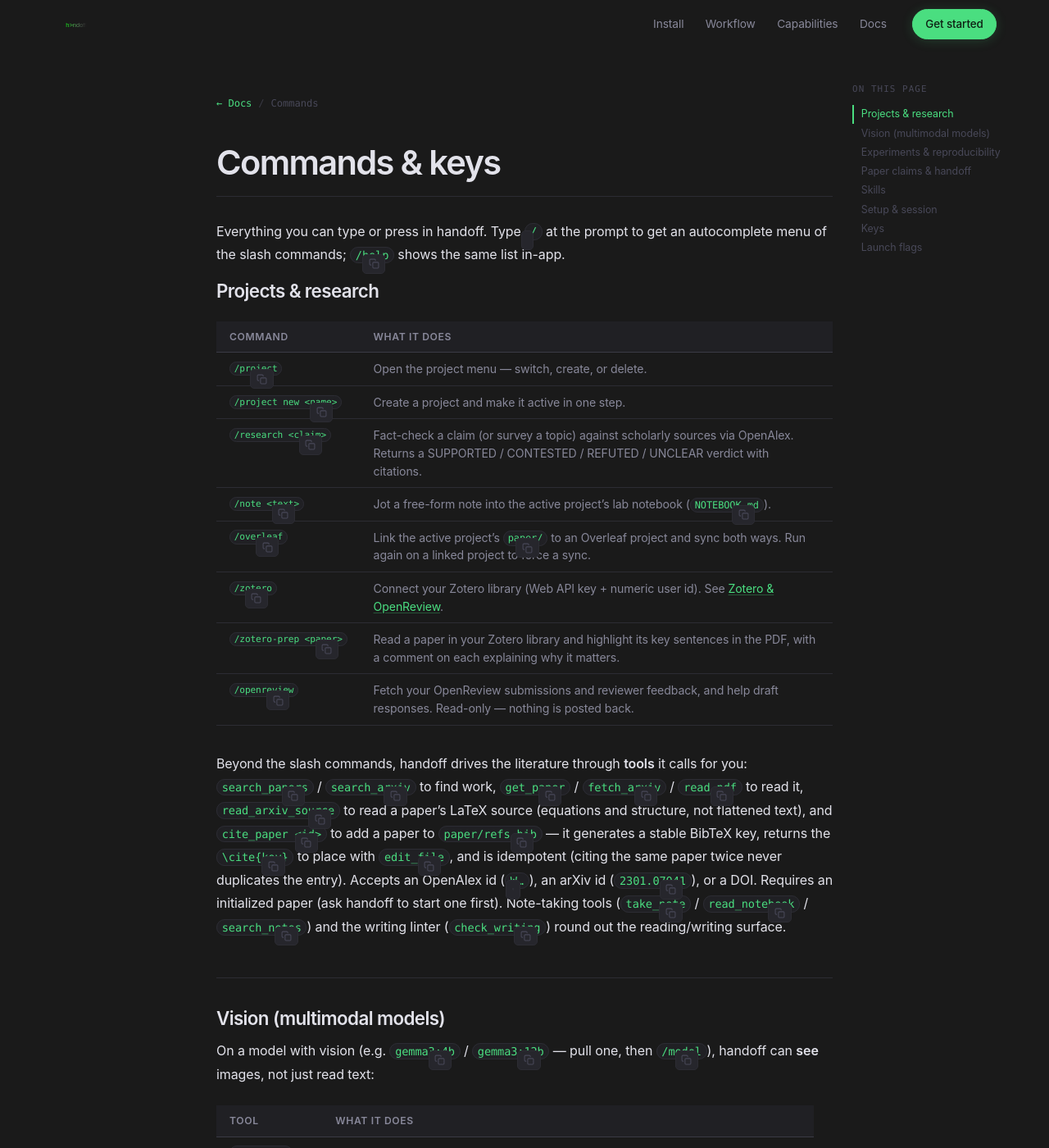
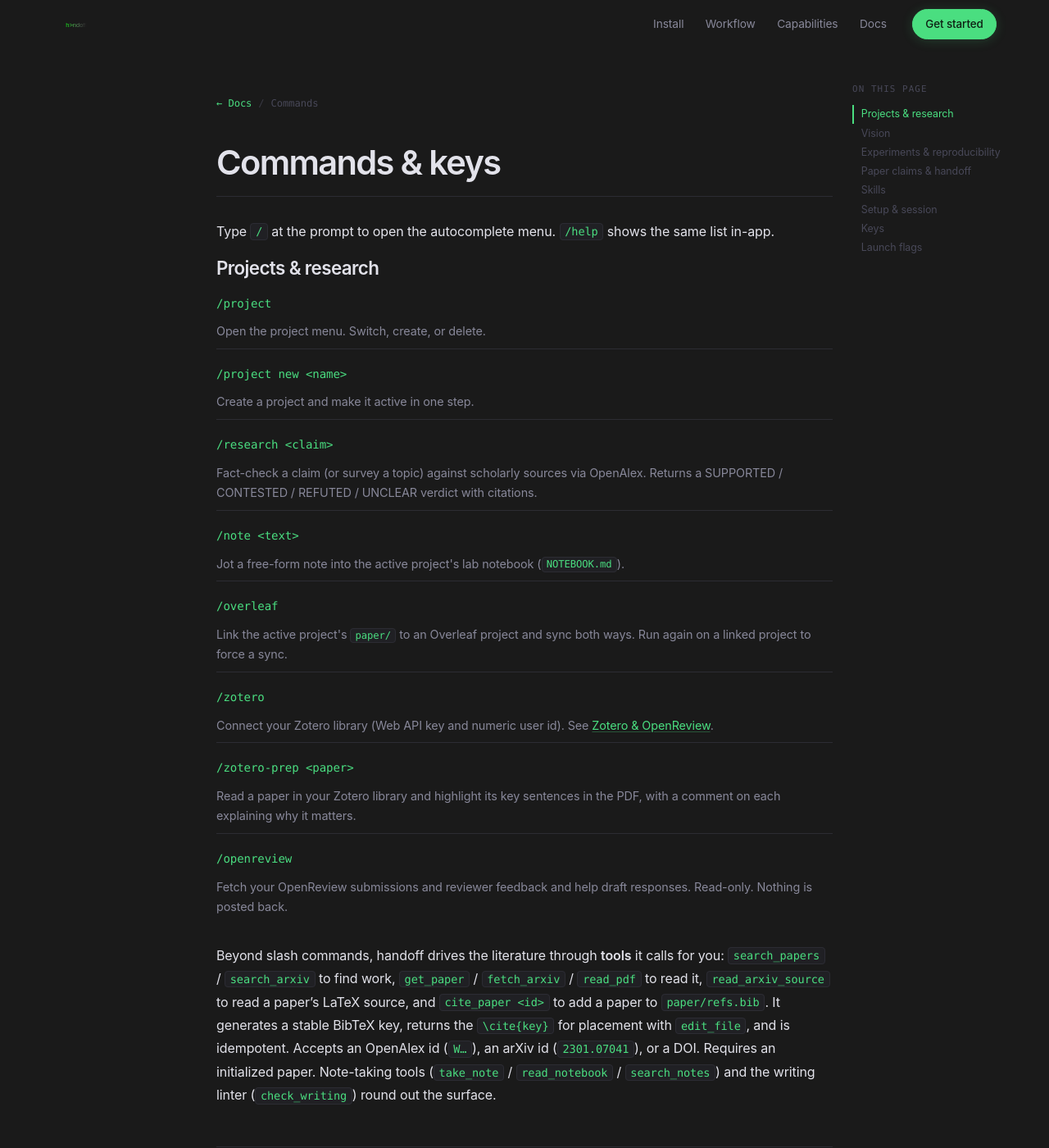
Before and after one commit to handoff-org/handoff, a Jekyll site: the page built from docs/commands.md, in a window 1280 px wide and 1400 px high. Shown: the whole window at 82% size. Built offline with Jekyll 4.4.1, drawn with Linux system fonts in a browser that asks for light colours; some web fonts are replaced; some of the changed text lies outside the part shown.

Commit message:
Docs: fix copy icons in tables, remove terminal card, rewrite commands page
- Scope copy-button CSS/JS to div.highlighter-rouge so inline code inside
  table cells no longer shows copy icons
- Add .hf-cmds definition-list styles for clean command listings
- Remove floating terminal card from homepage (was adding whitespace with no value)
- Rewrite commands.md: replace markdown tables with <dl class="hf-cmds">,
  remove all em-dashes, tighten prose throughout

```diff
--- a/docs/_layouts/doc.html
+++ b/docs/_layouts/doc.html
@@ -204,8 +204,8 @@
       border-radius: 4px; padding: 0.1em 0.42em;
       color: var(--hf-accent);
     }
-    /* Code blocks (Rouge) */
-    .hf-doc-prose .highlighter-rouge,
+    /* Code blocks (Rouge — block-level divs only, not inline code spans) */
+    .hf-doc-prose div.highlighter-rouge,
     .hf-doc-prose pre {
       position: relative;
       background: var(--hf-surface);
@@ -214,12 +214,12 @@
       margin: 1rem 0 1.6rem;
       overflow: hidden;
     }
-    .hf-doc-prose .highlighter-rouge .highlight,
+    .hf-doc-prose div.highlighter-rouge .highlight,
     .hf-doc-prose pre {
       overflow-x: auto;
       padding: 1rem 1.2rem;
     }
-    .hf-doc-prose .highlighter-rouge code,
+    .hf-doc-prose div.highlighter-rouge code,
     .hf-doc-prose pre code {
       background: none; border: none; padding: 0; border-radius: 0;
       font-size: 0.82rem; line-height: 1.65; color: var(--hf-text);
@@ -252,6 +252,23 @@
       white-space: nowrap;
     }
     .hf-doc-prose tbody tr:hover td { background: rgba(255,255,255,0.02); }
+    /* Command definition lists */
+    .hf-doc-prose .hf-cmds { margin: 1.2rem 0 2rem; padding: 0; }
+    .hf-doc-prose .hf-cmds dt {
+      margin: 0; padding: 1.2rem 0 0.3rem;
+      border-top: 1px solid var(--hf-border);
+      font-family: var(--font-mono); font-size: 0.88rem;
+      color: var(--hf-accent); font-weight: 500;
+    }
+    .hf-doc-prose .hf-cmds dt:first-child { padding-top: 0; border-top: none; }
+    .hf-doc-prose .hf-cmds dt code {
+      font-size: inherit; color: inherit;
+      background: none; border: none; padding: 0;
+    }
+    .hf-doc-prose .hf-cmds dd {
+      margin: 0.35rem 0 0.5rem; padding: 0;
+      color: var(--hf-muted); font-size: 0.9rem; line-height: 1.7;
+    }
     /* Lists */
     .hf-doc-prose ul, .hf-doc-prose ol {
       padding-left: 1.5rem; margin: 0 0 1.1rem;
--- a/docs/commands.md
+++ b/docs/commands.md
@@ -5,132 +5,189 @@ title: Commands
 
 # Commands & keys
 
-Everything you can type or press in handoff. Type `/` at the prompt to get an
-autocomplete menu of the slash commands; `/help` shows the same list in-app.
+Type `/` at the prompt to open the autocomplete menu. `/help` shows the same list in-app.
 
 ## Projects & research
 
-| Command | What it does |
-|---------|--------------|
-| `/project` | Open the project menu — switch, create, or delete. |
-| `/project new <name>` | Create a project and make it active in one step. |
-| `/research <claim>` | Fact-check a claim (or survey a topic) against scholarly sources via OpenAlex. Returns a SUPPORTED / CONTESTED / REFUTED / UNCLEAR verdict with citations. |
-| `/note <text>` | Jot a free-form note into the active project's lab notebook (`NOTEBOOK.md`). |
-| `/overleaf` | Link the active project's `paper/` to an Overleaf project and sync both ways. Run again on a linked project to force a sync. |
-| `/zotero` | Connect your Zotero library (Web API key + numeric user id). See [Zotero & OpenReview](integrations.md). |
-| `/zotero-prep <paper>` | Read a paper in your Zotero library and highlight its key sentences in the PDF, with a comment on each explaining why it matters. |
-| `/openreview` | Fetch your OpenReview submissions and reviewer feedback, and help draft responses. Read-only — nothing is posted back. |
+<dl class="hf-cmds">
+<dt><code>/project</code></dt>
+<dd>Open the project menu. Switch, create, or delete.</dd>
 
-Beyond the slash commands, handoff drives the literature through **tools** it calls for you:
-`search_papers` / `search_arxiv` to find work, `get_paper` / `fetch_arxiv` / `read_pdf` to read
-it, `read_arxiv_source` to read a paper's LaTeX source (equations and structure, not flattened
-text), and `cite_paper <id>` to add a paper to `paper/refs.bib` — it generates a stable BibTeX key,
-returns the `\cite{key}` to place with `edit_file`, and is idempotent (citing the same paper
-twice never duplicates the entry). Accepts an OpenAlex id (`W…`), an arXiv id (`2301.07041`), or a
-DOI. Requires an initialized paper (ask handoff to start one first). Note-taking tools
-(`take_note` / `read_notebook` / `search_notes`) and the writing linter (`check_writing`) round
-out the reading/writing surface.
+<dt><code>/project new &lt;name&gt;</code></dt>
+<dd>Create a project and make it active in one step.</dd>
 
-## Vision (multimodal models)
+<dt><code>/research &lt;claim&gt;</code></dt>
+<dd>Fact-check a claim (or survey a topic) against scholarly sources via OpenAlex. Returns a SUPPORTED / CONTESTED / REFUTED / UNCLEAR verdict with citations.</dd>
 
-On a model with vision (e.g. `gemma3:4b` / `gemma3:12b` — pull one, then `/model`), handoff can
-**see** images, not just read text:
+<dt><code>/note &lt;text&gt;</code></dt>
+<dd>Jot a free-form note into the active project's lab notebook (<code>NOTEBOOK.md</code>).</dd>
 
-| Tool | What it does |
-|------|--------------|
-| `view_image` | Look at a local image or an image URL (PNG/JPEG/GIF/WebP). |
-| `view_pdf_page` | Render a PDF page to an image and view it — figures, tables, layout that flat text loses. |
+<dt><code>/overleaf</code></dt>
+<dd>Link the active project's <code>paper/</code> to an Overleaf project and sync both ways. Run again on a linked project to force a sync.</dd>
 
-`run_code` also surfaces any figures it generates (`results/*.png`) so the agent can `view_image`
-them. On a non-vision model these tools return a "switch to a vision model" note instead of an
-image. PDF rendering uses PyMuPDF via [uv](https://docs.astral.sh/uv/) (no `poppler` needed).
+<dt><code>/zotero</code></dt>
+<dd>Connect your Zotero library (Web API key and numeric user id). See <a href="integrations">Zotero &amp; OpenReview</a>.</dd>
+
+<dt><code>/zotero-prep &lt;paper&gt;</code></dt>
+<dd>Read a paper in your Zotero library and highlight its key sentences in the PDF, with a comment on each explaining why it matters.</dd>
+
+<dt><code>/openreview</code></dt>
+<dd>Fetch your OpenReview submissions and reviewer feedback and help draft responses. Read-only. Nothing is posted back.</dd>
+</dl>
+
+Beyond slash commands, handoff drives the literature through **tools** it calls for you: `search_papers` / `search_arxiv` to find work, `get_paper` / `fetch_arxiv` / `read_pdf` to read it, `read_arxiv_source` to read a paper's LaTeX source, and `cite_paper <id>` to add a paper to `paper/refs.bib`. It generates a stable BibTeX key, returns the `\cite{key}` for placement with `edit_file`, and is idempotent. Accepts an OpenAlex id (`W…`), an arXiv id (`2301.07041`), or a DOI. Requires an initialized paper. Note-taking tools (`take_note` / `read_notebook` / `search_notes`) and the writing linter (`check_writing`) round out the surface.
+
+## Vision
+
+On a model with vision (for example `gemma3:4b` or `gemma3:12b`), handoff can see images:
+
+<dl class="hf-cmds">
+<dt><code>view_image</code></dt>
+<dd>Look at a local image or image URL (PNG/JPEG/GIF/WebP).</dd>
+
+<dt><code>view_pdf_page</code></dt>
+<dd>Render a PDF page to an image and view it. Captures figures, tables, and layout that flat text loses. PDF rendering uses PyMuPDF via <a href="https://docs.astral.sh/uv/">uv</a> (no poppler needed).</dd>
+</dl>
+
+`run_code` surfaces any figures it generates (`results/*.png`) so the agent can `view_image` them. On a non-vision model these tools return a note to switch models instead of an image.
 
 ## Experiments & reproducibility
 
-`run_code` runs Python/R/Julia/shell. Each Python experiment gets its own isolated
-[uv](https://docs.astral.sh/uv/) project under `experiments/<name>/` (`uv init` →
-`uv add <deps>` → `uv run`), so it's a self-contained, GitHub-pushable project with a
-`pyproject.toml` + `uv.lock`. Every `run_code` execution is captured as a **capsule**
-under `runs/<id>/` — the exact code
-(`run.<ext>`), the environment (allowlisted vars), git commit + uncommitted diff (when the code is in a
-repo), hashes of the files it wrote under `results/`, parsed metrics, full `stdout.txt`/`stderr.txt`, and
-an auto-generated `repro.sh` (which uses `uv run` for uv experiments). Record metrics by writing
-`results/metrics.json` (a flat `{name: number}`
-object) or printing `METRIC name=value` lines — they're parsed into the capsule and shown in comparisons.
+`run_code` runs Python, R, Julia, or shell. Each Python experiment gets its own isolated [uv](https://docs.astral.sh/uv/) project under `experiments/<name>/` with a `pyproject.toml` and `uv.lock`. Every execution is captured as a **capsule** under `runs/<id>/` including the exact code, environment, git commit, hashes of output files, parsed metrics, stdout/stderr, and an auto-generated `repro.sh`. Record metrics by writing `results/metrics.json` or printing `METRIC name=value` lines.
 
-| Command | What it does |
-|---------|--------------|
-| `/reproduce <run_id>` | Print the run's `repro.sh` (also saved at `runs/<id>/repro.sh`) — the script that re-creates it. |
-| `/rerun <run_id>` | Re-execute a run's captured code as a new run, then show the metric diff vs the original. |
-| `/compare-runs <a> <b>` | Diff two runs' metrics (with deltas), environment, and code. |
-| `/promote-run <run_id>` | Mark a run canonical (recorded in `runs/promoted.json`). |
+<dl class="hf-cmds">
+<dt><code>/reproduce &lt;run_id&gt;</code></dt>
+<dd>Print the run's <code>repro.sh</code>, also saved at <code>runs/&lt;id&gt;/repro.sh</code>.</dd>
 
-The **`export_results`** tool turns captured runs into paper-ready artifacts: a metrics table
-(LaTeX booktabs + markdown) built from the capsule — never retyped — plus `\includegraphics`
-figure blocks. It copies the figure files from the private `results/` dir into
-`paper/figures/` so they render on Overleaf, saves a copy under `results/tables/`, and returns
-the LaTeX to place in `main.tex` with `edit_file`. Choose runs by id or with
-`promoted` / `all` / `latest` (default: promoted runs, else the latest).
+<dt><code>/rerun &lt;run_id&gt;</code></dt>
+<dd>Re-execute a run's captured code as a new run, then show the metric diff vs the original.</dd>
+
+<dt><code>/compare-runs &lt;a&gt; &lt;b&gt;</code></dt>
+<dd>Diff two runs' metrics (with deltas), environment, and code.</dd>
+
+<dt><code>/promote-run &lt;run_id&gt;</code></dt>
+<dd>Mark a run canonical (recorded in <code>runs/promoted.json</code>).</dd>
+</dl>
+
+The `export_results` tool turns captured runs into paper-ready artifacts: a metrics table (LaTeX booktabs and markdown) plus `\includegraphics` figure blocks. It copies figure files from `results/` into `paper/figures/`, saves a copy under `results/tables/`, and returns the LaTeX to place in `main.tex`. Choose runs by id or with `promoted` / `all` / `latest`.
 
 ## Paper claims & handoff
 
-See [Claims & handoff](claims-and-handoff.md) for the full workflow.
+See [Claims & handoff](claims-and-handoff) for the full workflow.
 
-| Command | What it does |
-|---------|--------------|
-| `/audit-paper` | Scan `paper/` for unsupported claims, numbers, and comparisons. |
-| `/provenance` | Check that paper numbers still match their linked runs; flags mismatches as `outdated` (paper 0.92 → run reports 0.89). Run after `/rerun`. Also available to the model as the `check_provenance` tool. |
-| `/claims` | Show all tracked claims with a status summary. |
-| `/unsupported` | List claims with no linked evidence. |
-| `/claim-add <text>` | Add a claim manually. |
-| `/claim-status <id>` | Show full detail for one claim. |
-| `/claim-link-run <id> <run_id>` | Link a run as evidence for a claim. |
-| `/claim-link-paper <id> <citation_key>` | Link a citation as evidence for a claim. |
-| `/handoff [--for-me \| --for-pi \| --for-reviewer \| --for-industry-partner]` | Generate a transfer packet summarizing where the work stands. Defaults to `--for-me`. |
+<dl class="hf-cmds">
+<dt><code>/audit-paper</code></dt>
+<dd>Scan <code>paper/</code> for unsupported claims, numbers, and comparisons.</dd>
+
+<dt><code>/provenance</code></dt>
+<dd>Check that paper numbers still match their linked runs. Flags mismatches as <code>outdated</code> when the paper value diverges from what the run reported. Run after <code>/rerun</code>. Also available to the model as the <code>check_provenance</code> tool.</dd>
+
+<dt><code>/claims</code></dt>
+<dd>Show all tracked claims with a status summary.</dd>
+
+<dt><code>/unsupported</code></dt>
+<dd>List claims with no linked evidence.</dd>
+
+<dt><code>/claim-add &lt;text&gt;</code></dt>
+<dd>Add a claim manually.</dd>
+
+<dt><code>/claim-status &lt;id&gt;</code></dt>
+<dd>Show full detail for one claim.</dd>
+
+<dt><code>/claim-link-run &lt;id&gt; &lt;run_id&gt;</code></dt>
+<dd>Link a run as evidence for a claim.</dd>
+
+<dt><code>/claim-link-paper &lt;id&gt; &lt;citation_key&gt;</code></dt>
+<dd>Link a citation as evidence for a claim.</dd>
+
+<dt><code>/handoff [--for-me | --for-pi | --for-reviewer | --for-industry-partner]</code></dt>
+<dd>Generate a transfer packet summarizing where the work stands. Defaults to <code>--for-me</code>.</dd>
+</dl>
 
 ## Skills
 
-| Command | What it does |
-|---------|--------------|
-| `/skills` | List your skills. |
-| `/skill <name>` | Run one of your skills. |
-| `/compose-skill` | Write a new skill in your `$EDITOR`. |
+<dl class="hf-cmds">
+<dt><code>/skills</code></dt>
+<dd>List your skills.</dd>
+
+<dt><code>/skill &lt;name&gt;</code></dt>
+<dd>Run one of your skills.</dd>
+
+<dt><code>/compose-skill</code></dt>
+<dd>Write a new skill in your <code>$EDITOR</code>.</dd>
+</dl>
 
 ## Setup & session
 
-| Command | What it does |
-|---------|--------------|
-| `/model` | Switch the active model. The picker is hardware-aware — see [Choosing a model](models.md). Preset shortcuts: `/model cool\|fast\|balanced\|deep` (bundles context + output + keep-alive + prompt budget). Routing tier overrides (when [model routing](configuration.md#model-routing) is on): `/model fast` / `/model think` force the next turn's tier. Diagnostics: `/model doctor` (CPU-spill warning) and `/model benchmark` (synthetic speed + tool-call test; `--quick`, `--model <id>`). |
-| `/settings` | Set the **inference preset** (cool / fast / balanced / deep), toggle **personalization**, change the color theme, toggle the banner mascot, set the **performance mode**, the **context window** (Ollama `num_ctx`), toggle **flash attention** / **KV-cache** type, or configure **model routing** (enable, fast/think model, routing-notes verbosity). |
-| `/profile` | View or manage what handoff has learned about your preferences (local only). `show` (default), `enable` / `disable`, `forget <key>`, `why <key>`, `export`, `reset` → `reset yes`. See [Personalization](configuration.md#personalization). |
-| `/mode` | Toggle hands-on (approve sensitive tools) / hands-off (auto). Also `/mode hands-on`, `/mode hands-off`. |
-| `/resume` | Restore the last session for the active project. |
-| `/clear` | Reset the conversation. |
-| `/help` | Show the command panel. |
-| `/quit` | Exit handoff (`/exit` also works). |
+<dl class="hf-cmds">
+<dt><code>/model</code></dt>
+<dd>Switch the active model. The picker is hardware-aware. Preset shortcuts: <code>/model cool</code>, <code>/model fast</code>, <code>/model balanced</code>, <code>/model deep</code>. Routing tier overrides (when model routing is on): <code>/model fast</code> or <code>/model think</code> force the next turn's tier. Diagnostics: <code>/model doctor</code> (CPU-spill warning) and <code>/model benchmark</code> (synthetic speed and tool-call test; flags: <code>--quick</code>, <code>--model &lt;id&gt;</code>).</dd>
+
+<dt><code>/settings</code></dt>
+<dd>Set the inference preset (cool / fast / balanced / deep), toggle personalization, change the color theme, toggle the banner mascot, set the performance mode, the context window (Ollama <code>num_ctx</code>), toggle flash attention and KV-cache type, or configure model routing (enable, fast/think model, routing-notes verbosity).</dd>
+
+<dt><code>/profile</code></dt>
+<dd>View or manage what handoff has learned about your preferences (local only). Subcommands: <code>show</code> (default), <code>enable</code>, <code>disable</code>, <code>forget &lt;key&gt;</code>, <code>why &lt;key&gt;</code>, <code>export</code>, <code>reset yes</code>.</dd>
+
+<dt><code>/mode</code></dt>
+<dd>Toggle hands-on (approve sensitive tools) or hands-off (auto). Also: <code>/mode hands-on</code>, <code>/mode hands-off</code>.</dd>
+
+<dt><code>/resume</code></dt>
+<dd>Restore the last session for the active project.</dd>
+
+<dt><code>/clear</code></dt>
+<dd>Reset the conversation.</dd>
+
+<dt><code>/help</code></dt>
+<dd>Show the command panel.</dd>
+
+<dt><code>/quit</code></dt>
+<dd>Exit handoff. <code>/exit</code> also works.</dd>
+</dl>
 
 ## Keys
 
-| Key | Action |
-|-----|--------|
-| `Enter` | Send your message. |
-| `Shift+Enter` | Insert a newline (multi-line prompt). |
-| `Esc` | Interrupt the model mid-response. |
-| `↑` / `↓`, `PgUp` / `PgDn`, mouse wheel | Scroll the transcript. |
-| `←` / `→` | Move the caret. |
-| `Ctrl+A` / `Ctrl+E` | Jump to start / end of the line. |
-| `Ctrl+U` / `Ctrl+K` | Delete to start / end of the line. |
-| `Ctrl+W` | Delete the previous word. |
-| `Ctrl+P` / `Ctrl+N` | Recall previous / next submitted input (input history). |
-| `Shift+Tab` | Toggle hands-on / hands-off mode. |
-| `~` (on an empty prompt) | Toggle **off-work mode** — a plain general assistant with no project or Overleaf context. Press `~` again to go back on the books. |
-| `/` | Open the slash-command autocomplete menu. |
+<dl class="hf-cmds">
+<dt><code>Enter</code></dt>
+<dd>Send your message.</dd>
 
-> **Off-work mode** replaces the old `/general` command: just press `~` when the input
-> box is empty. The status line shows `general` while it's on.
+<dt><code>Shift+Enter</code></dt>
+<dd>Insert a newline for a multi-line prompt.</dd>
+
+<dt><code>Esc</code></dt>
+<dd>Interrupt the model mid-response.</dd>
+
+<dt><code>↑ / ↓, PgUp / PgDn, mouse wheel</code></dt>
+<dd>Scroll the transcript.</dd>
+
+<dt><code>← / →</code></dt>
+<dd>Move the caret.</dd>
+
+<dt><code>Ctrl+A / Ctrl+E</code></dt>
+<dd>Jump to start or end of the line.</dd>
+
+<dt><code>Ctrl+U / Ctrl+K</code></dt>
+<dd>Delete to start or end of the line.</dd>
+
+<dt><code>Ctrl+W</code></dt>
+<dd>Delete the previous word.</dd>
+
+<dt><code>Ctrl+P / Ctrl+N</code></dt>
+<dd>Recall previous or next submitted input.</dd>
+
+<dt><code>Shift+Tab</code></dt>
+<dd>Toggle hands-on or hands-off mode.</dd>
+
+<dt><code>~ (on an empty prompt)</code></dt>
+<dd>Toggle off-work mode: a plain general assistant with no project context. Press <code>~</code> again to return.</dd>
+
+<dt><code>/</code></dt>
+<dd>Open the slash-command autocomplete menu.</dd>
+</dl>
 
 ## Launch flags
 
-| Flag | Effect |
-|------|--------|
-| `--resume`, `-r` | Restore your last session on launch. |
+<dl class="hf-cmds">
+<dt><code>--resume, -r</code></dt>
+<dd>Restore your last session on launch.</dd>
+</dl>
```
Also changed, not shown: other parts of docs/_layouts/doc.html (+1 -1 lines), docs/index.html (+0 -53 lines).
